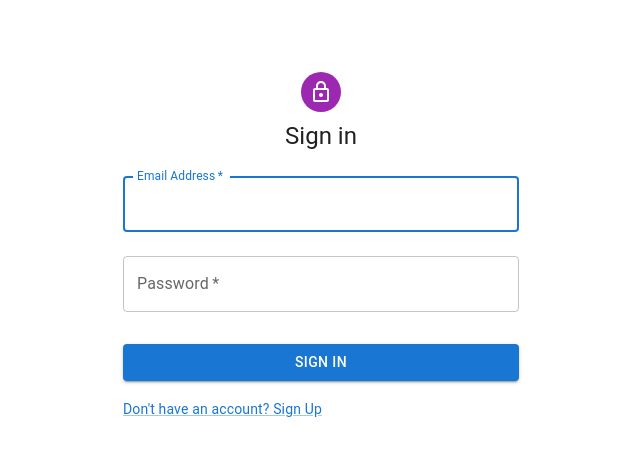
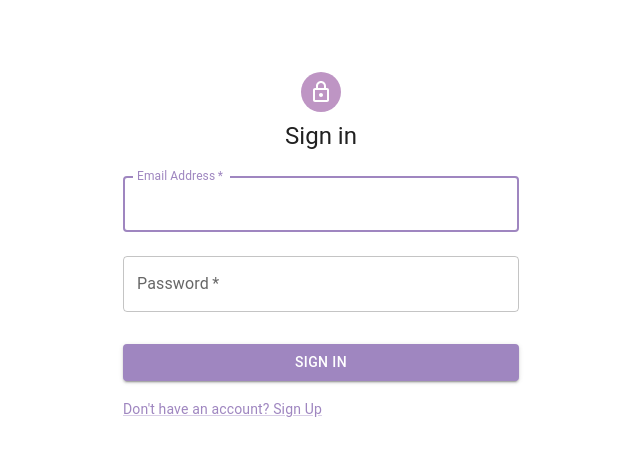
Before and after one commit to clairelist/GoodBank-Frontend, a React (Create React App) app: page /login in a window 1280 px wide. Shown: the top 456 px of the page, without its empty margins (319-959 px from the left). Built offline with nearby package versions, Linux system fonts and the light colour scheme.

Commit message:
changed mui theme to our palette

```diff
--- a/src/App.tsx
+++ b/src/App.tsx
@@ -3,17 +3,35 @@ import './App.css';
 import { BrowserRouter as Router } from 'react-router-dom';
 import { UserContext, User } from './context/user.context';
 import { AppRoutes } from './router/AppRoutes';
+import {ThemeProvider, createTheme} from '@mui/material';
+
+const theme = createTheme ({
+  palette: {
+    primary: {
+      main: "#9F86C0",
+      light: "#BE95C4",
+      dark: "#5E548E"
+    },
+    secondary: {
+      main: "#9F86C0",
+      light: "#E0B1CB",
+      dark: "#231942"
+    }
+  }
+});
 
 function App() {
   const [user, setUser] = useState<User | undefined>();
   const value = { user, setUser };
 
   return (
-    <UserContext.Provider value={value}>
-      <Router>
-        <AppRoutes></AppRoutes>
-      </Router>
-    </UserContext.Provider>
+    <ThemeProvider theme={theme}>
+      <UserContext.Provider value={value}>
+        <Router>
+          <AppRoutes></AppRoutes>
+        </Router>
+      </UserContext.Provider>
+    </ThemeProvider>
   );
 }
 
--- a/src/components/login/Login.tsx
+++ b/src/components/login/Login.tsx
@@ -14,8 +14,6 @@ import { useNavigate } from 'react-router-dom';
 import { apiLogin } from '../../remote/banking-api/auth.api';
 import { useContext } from 'react';
 import { UserContext } from '../../context/user.context';
-
-const theme = createTheme();
 
 export default function Login() {
   const { setUser } = useContext(UserContext);
@@ -36,7 +34,6 @@ export default function Login() {
   };
 
   return (
-    <ThemeProvider theme={theme}>
       <Container component="main" maxWidth="xs">
         <CssBaseline />
         <Box
@@ -47,7 +44,7 @@ export default function Login() {
             alignItems: 'center',
           }}
         >
-          <Avatar sx={{ m: 1, bgcolor: 'secondary.main' }}>
+          <Avatar sx={{ m: 1, bgcolor: 'primary.light' }}>
             <LockOutlinedIcon />
           </Avatar>
           <Typography component="h1" variant="h5">
@@ -81,6 +78,7 @@ export default function Login() {
             />
             <Button
               type="submit"
+              color="secondary"
               fullWidth
               variant="contained"
               sx={{ mt: 3, mb: 2 }}
@@ -97,6 +95,5 @@ export default function Login() {
           </Box>
         </Box>
       </Container>
-    </ThemeProvider>
   );
 }
```
